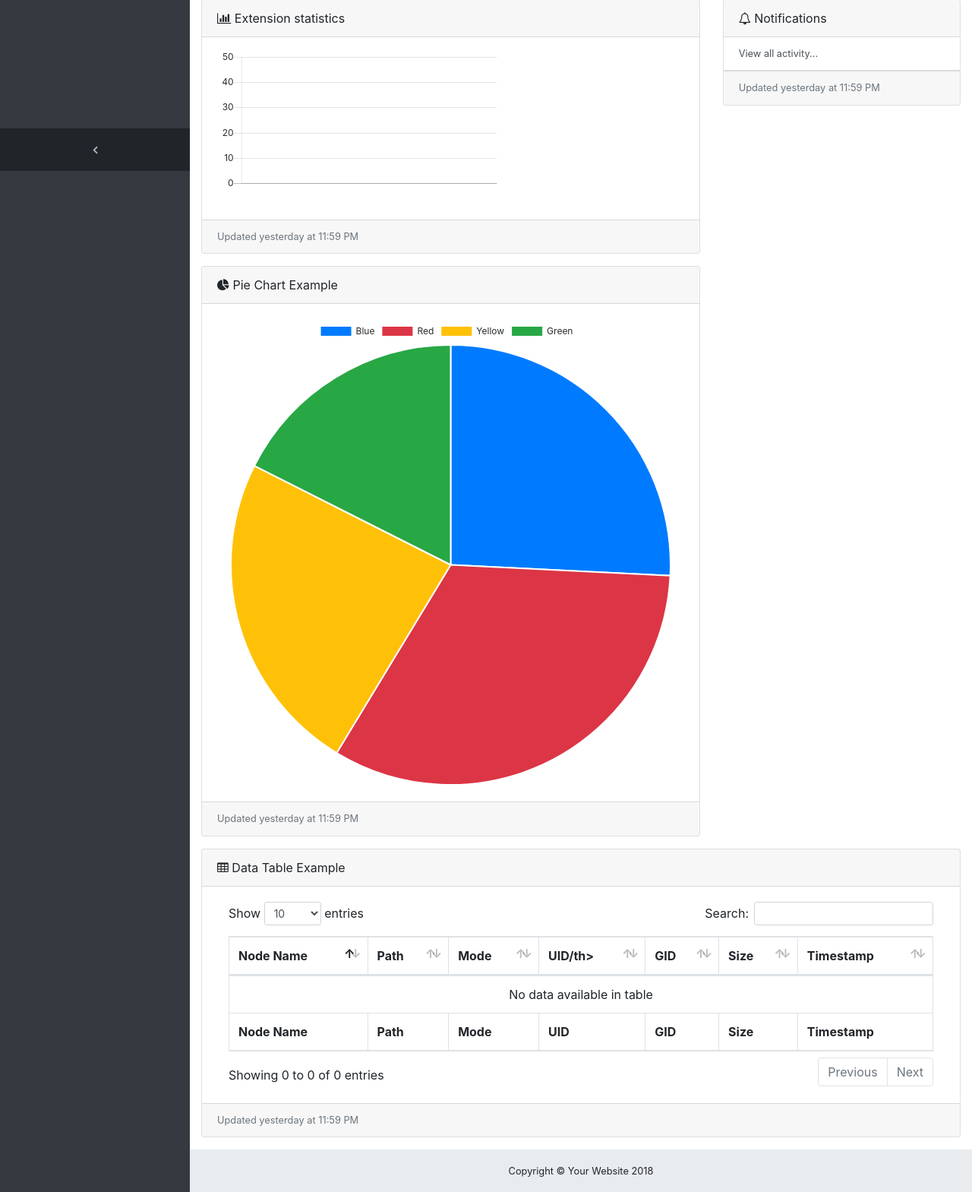
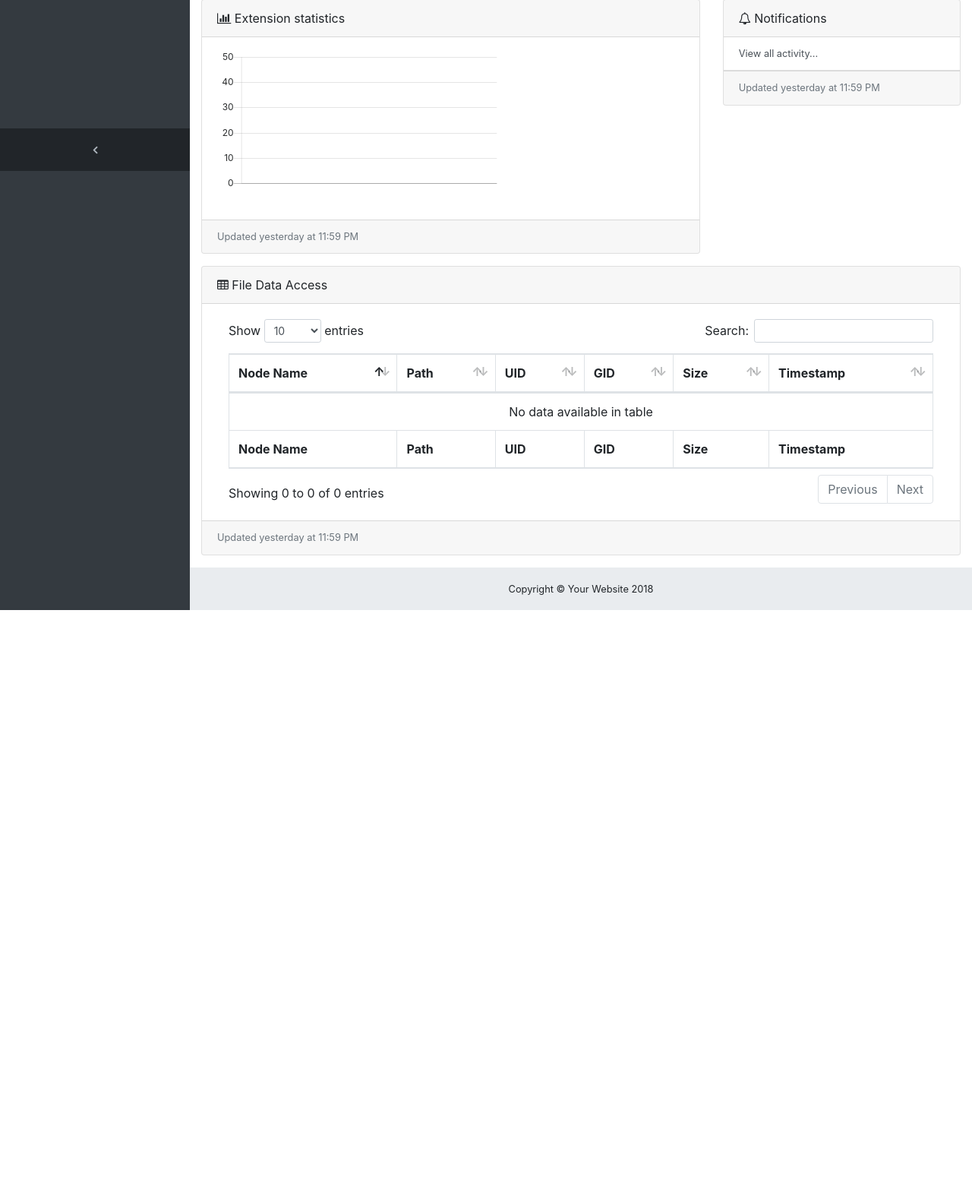
Before and after one commit to deshpandekartik/WatchFS, a Flask app: template server/templates/index.html in a window 1280 px wide. Shown: the part 575-2144 px from the top of the page at 76% size. After the commit the page ends 1378 px from the top, so only its background shows below. Run offline with Flask 2, Linux system fonts and the light colour scheme; the template is opened without the code that fills it, so the values that code supplies are empty; some libraries are stand-ins or nearby versions.

Commit message:
resolved bugs

```diff
--- a/server/templates/index.html
+++ b/server/templates/index.html
@@ -316,11 +316,11 @@
             <div class="card-footer small text-muted">Updated yesterday at 11:59 PM</div>
           </div>
           <!-- Example Pie Chart Card-->
-          <div class="card mb-3">
+          <div class="card mb-3" style="display:none">
             <div class="card-header">
               <i class="fa fa-pie-chart"></i> Pie Chart Example</div>
             <div class="card-body">
-              <canvas id="myPieChart" width="100%" height="100"></canvas>
+              <canvas id="myPieChart" width="100%" height="100" style="display:none"></canvas>
             </div>
             <div class="card-footer small text-muted">Updated yesterday at 11:59 PM</div>
           </div>
@@ -353,7 +353,7 @@
       <!-- Example DataTables Card-->
       <div class="card mb-3">
         <div class="card-header">
-          <i class="fa fa-table"></i> Data Table Example</div>
+          <i class="fa fa-table"></i> File Data Access</div>
         <div class="card-body">
           <div class="table-responsive">
             <table class="table table-bordered" id="dataTable" width="100%" cellspacing="0">
@@ -361,8 +361,7 @@
                 <tr>
                   <th>Node Name</th>
                   <th>Path</th>
-                  <th>Mode</th>
-                  <th>UID/th>
+                  <th>UID</th>
                   <th>GID</th>
                   <th>Size</th>
 		  <th> Timestamp </th>
@@ -372,7 +371,6 @@
                 <tr>
                   <th>Node Name</th>
                   <th>Path</th>
-                  <th>Mode</th>
                   <th>UID </th>
                   <th>GID</th>
                   <th>Size</th>
@@ -384,7 +382,6 @@
                 <tr>
                   <td> {{ data[0] }} </td>
                   <td>{{ data[1] }}  </td>
-                  <td>{{ data[2] }} </td>
                   <td>{{ data[3] }} </td>
                   <td>{{ data[4] }} </td>
                   <td>{{ data[5] }} </td>
```
Also changed, not shown: server/database/watchfs.db.
